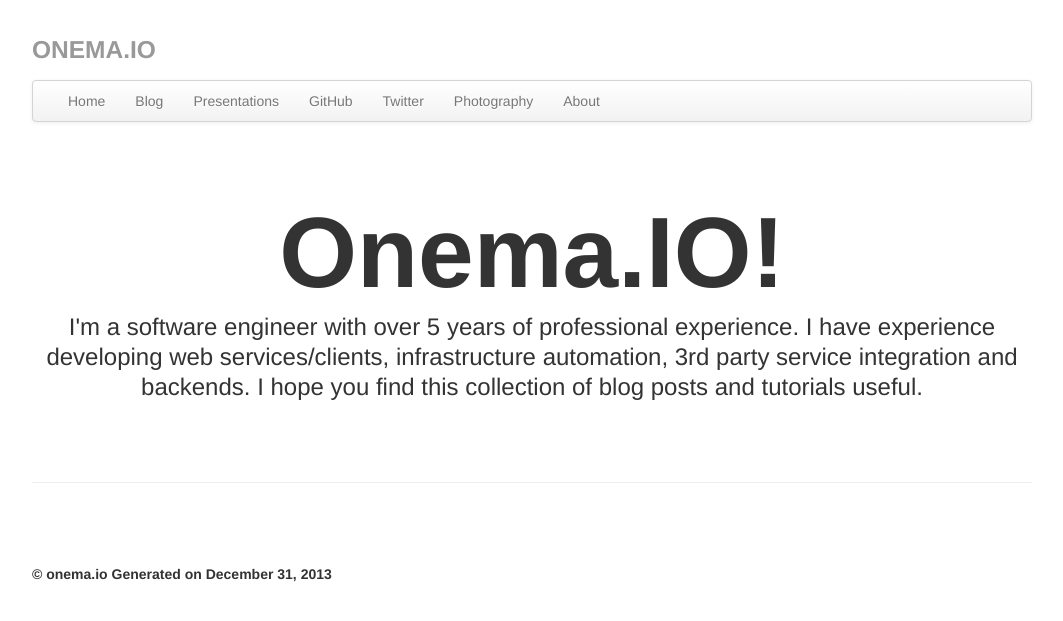
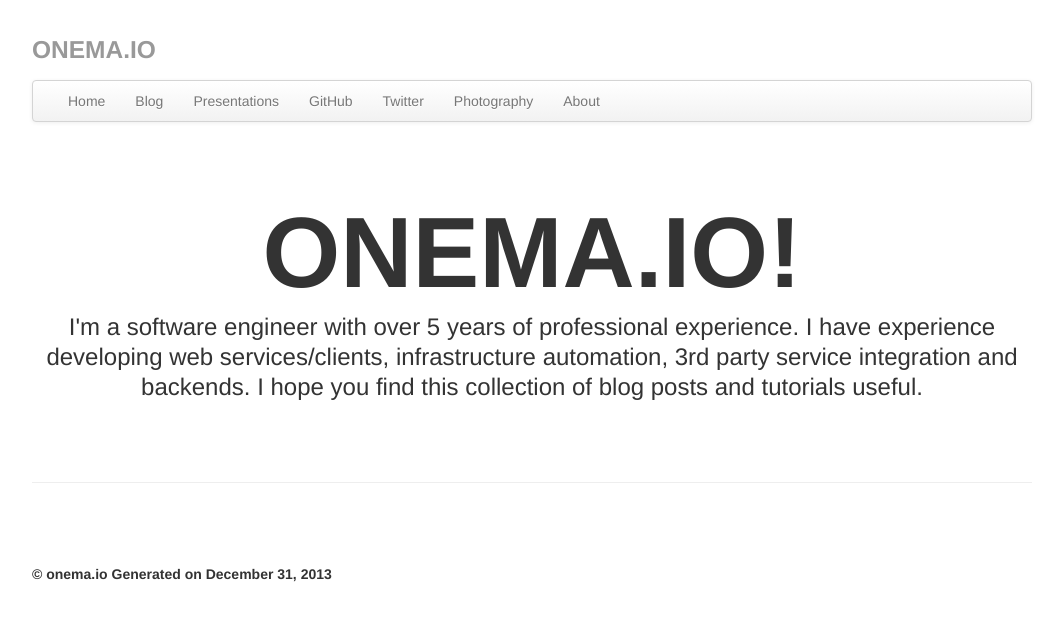
Before and after one commit to onema/onema.github.io, a Jekyll site: the page built from index.html, in a window 1280 px wide. Shown: the top 621 px of the page, without its empty margins (108-1171 px from the left). Built offline with Jekyll 4.4.1, drawn with Linux system fonts in a browser that asks for light colours; Markdown is read by kramdown in place of the engine named in the settings; comment, search, counter and statistics services are not loaded.

Commit message:
Update to home page

```diff
--- a/index.html
+++ b/index.html
@@ -3,7 +3,7 @@ layout: jumbotron
 title: "onema.io"
 ---
 <h1>
-    Onema.IO!
+    ONEMA.IO!
 </h1>
 <p class="lead">
     I'm a software engineer with over 5 years of professional experience.
```
